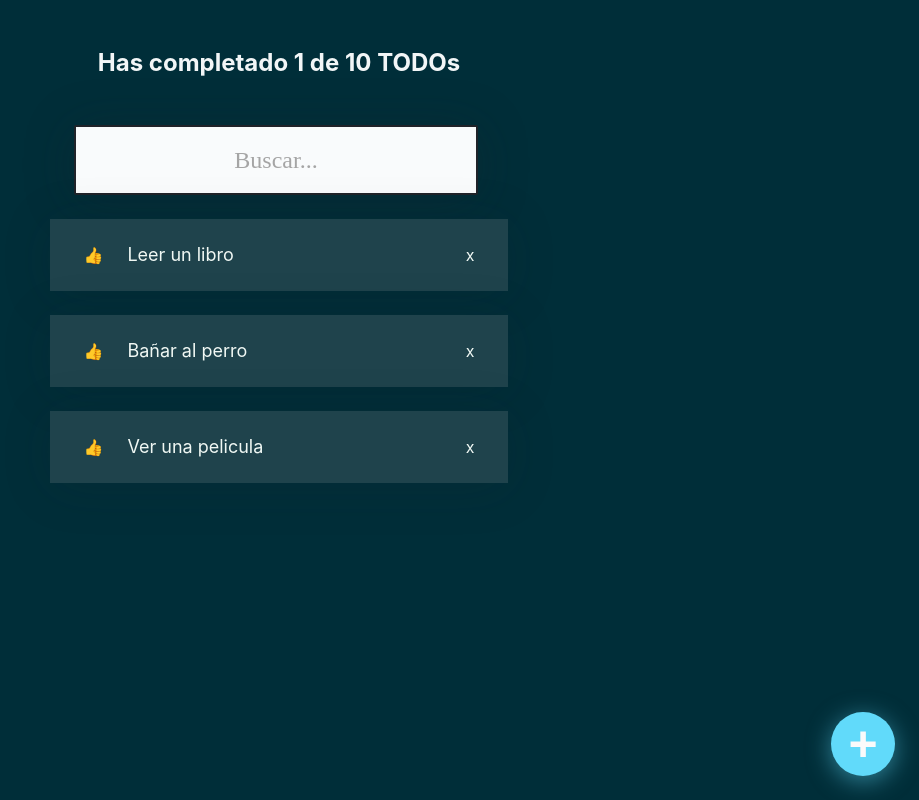
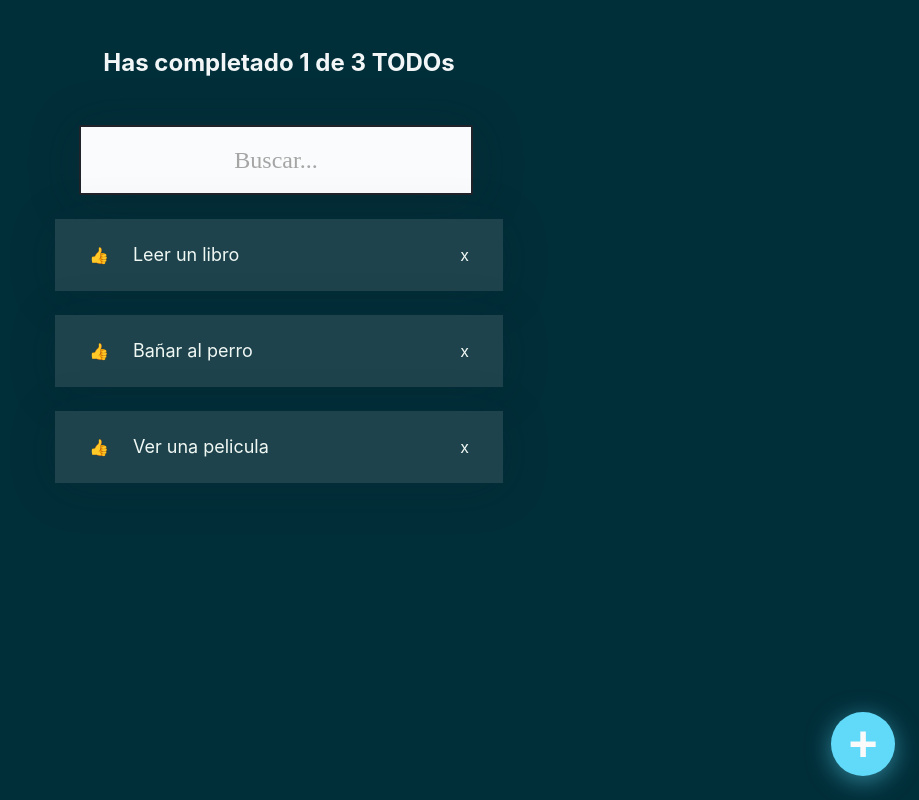
Before and after one commit to serodas/todo-machine-react, a React (Create React App) app: page / in a window 1280 px wide. Shown: the whole page, without its empty margins (361-1280 px from the left). Built offline with nearby package versions, Linux system fonts and the light colour scheme.

Commit message:
Add totalItem and totalItemsCompleted

```diff
--- a/src/components/Counter.jsx
+++ b/src/components/Counter.jsx
@@ -1,9 +1,9 @@
 import React from 'react';
 import '../styles/Counter.css';
 
-const Counter = () => {
+const Counter = ({totalItems, totalItemsCompleted}) => {
     return (
-        <h2 className="Counter">Has completado 1 de 10 TODOs</h2>
+        <h2 className="Counter">Has completado {totalItemsCompleted} de {totalItems} TODOs</h2>
     );
 }
 
--- a/src/components/Search.jsx
+++ b/src/components/Search.jsx
@@ -19,7 +19,6 @@ const Search = () => {
         addState({
             ...state,
             itemsSearched: filterItems,
-            search: onSearchValue,
         });
     };
     return (
--- a/src/containers/AppUI.jsx
+++ b/src/containers/AppUI.jsx
@@ -9,9 +9,12 @@ import '../styles/AppUI.css';
 
 const AppUI = () => {
     const { state } = useContext(AppContext);
+    const totalItems = state.items.length;
+    const totalItemsCompleted = state.items.filter((item) => item.completed).length;
+
     return (
        <main className='AppUI'>
-            <Counter />
+            <Counter totalItems={totalItems} totalItemsCompleted={totalItemsCompleted}/>
             <Search/>
             <List>
                 {state.itemsSearched.map(item => (
--- a/src/hooks/useInitialState.js
+++ b/src/hooks/useInitialState.js
@@ -3,12 +3,11 @@ import { useState } from 'react';
 const todos = [
     { text: 'Leer un libro', completed: false },
     { text: 'Bañar al perro', completed: false },
-    { text: 'Ver una pelicula', completed: false }
+    { text: 'Ver una pelicula', completed: true }
 ];
 
 const initialState = {
     items: todos,
-    searchValue: '',
     itemsSearched: todos
 }
 
```
